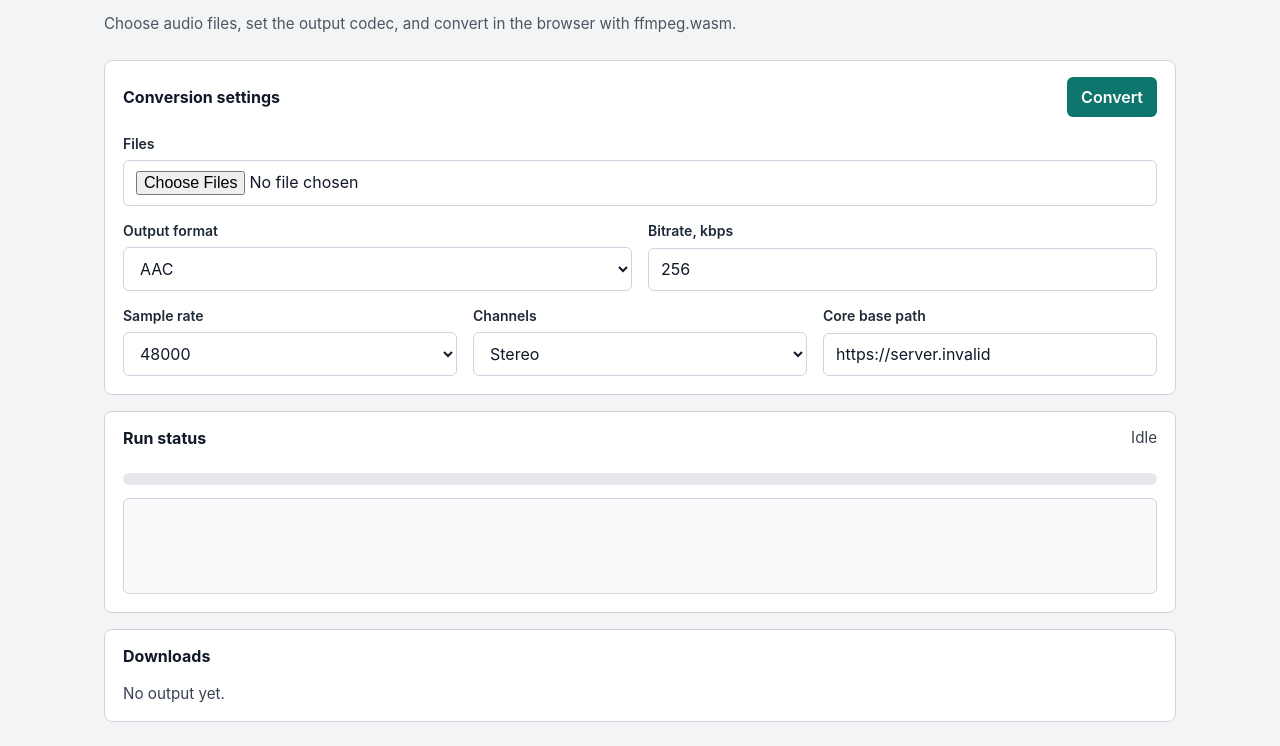
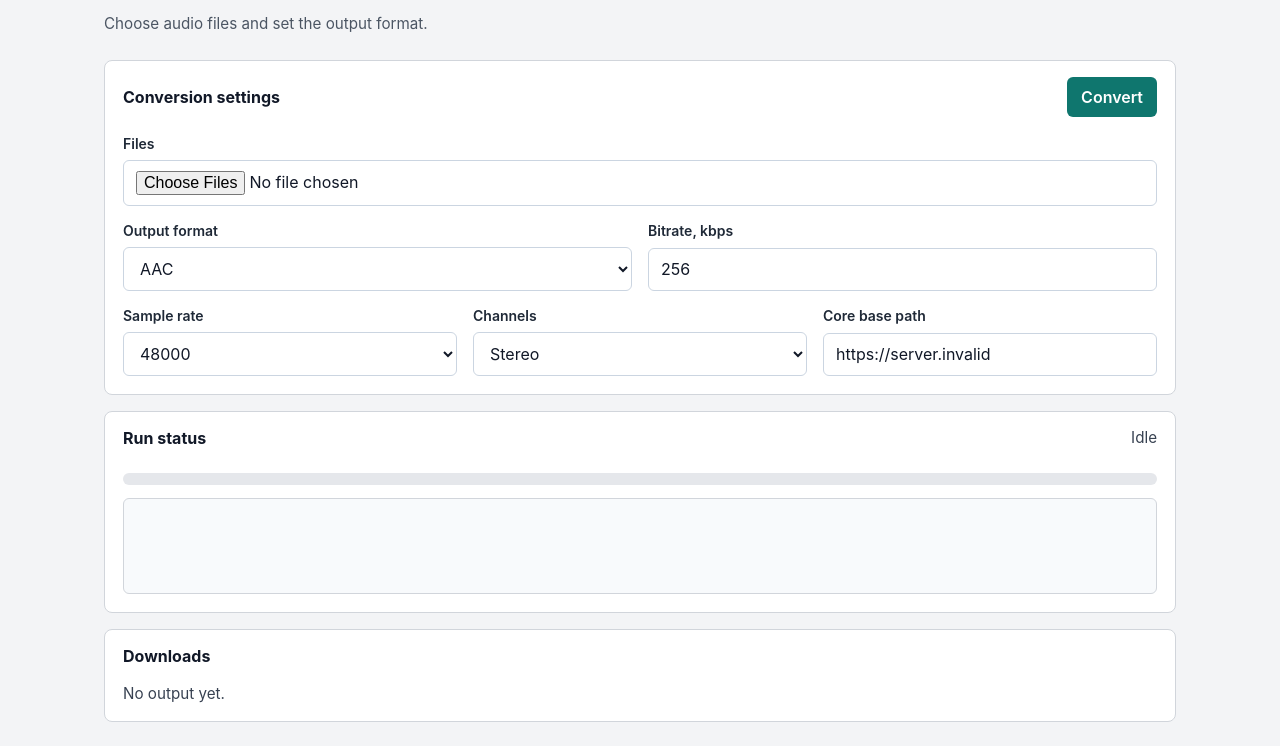
Before and after one commit to jmonster/podhnologic, an Astro site in the folder web/: page / in a window 1280 px wide. Shown: the part 56-802 px from the top of the page. Built offline with nearby package versions, Linux system fonts and the light colour scheme; Astro itself is replaced by a stand-in of ours; no server answers.

Commit message:
Simplify public copy

```diff
--- a/web/src/pages/index.astro
+++ b/web/src/pages/index.astro
@@ -13,7 +13,7 @@ const defaultCoreBaseUrl = import.meta.env.PUBLIC_FFMPEG_CORE_BASE_URL ?? '/ffmp
   <body>
     <main class="page">
       <h1 class="title">Audio converter</h1>
-      <p class="subtitle">Choose audio files, set the output codec, and convert in the browser with ffmpeg.wasm.</p>
+      <p class="subtitle">Choose audio files and set the output format.</p>
 
       <form id="converter-form" class="surface" novalidate>
         <div class="surface-header">
```
Also changed, not shown: README.md, web/README.md, 1 other file.
